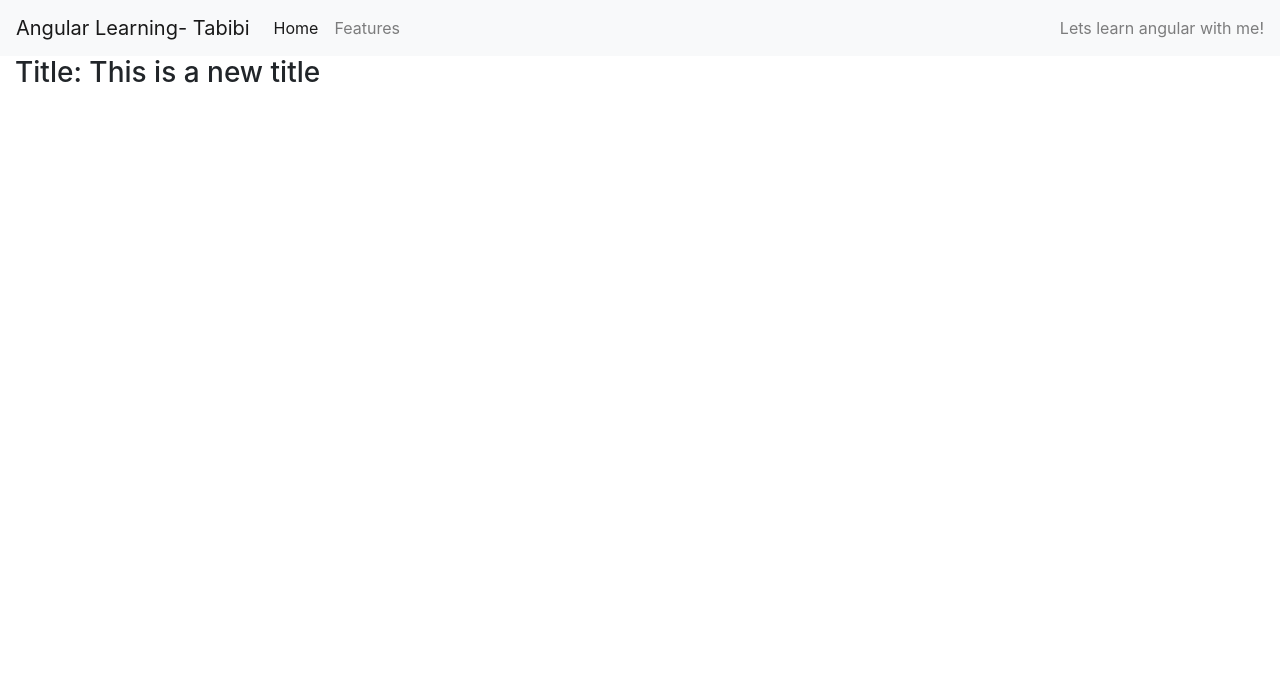
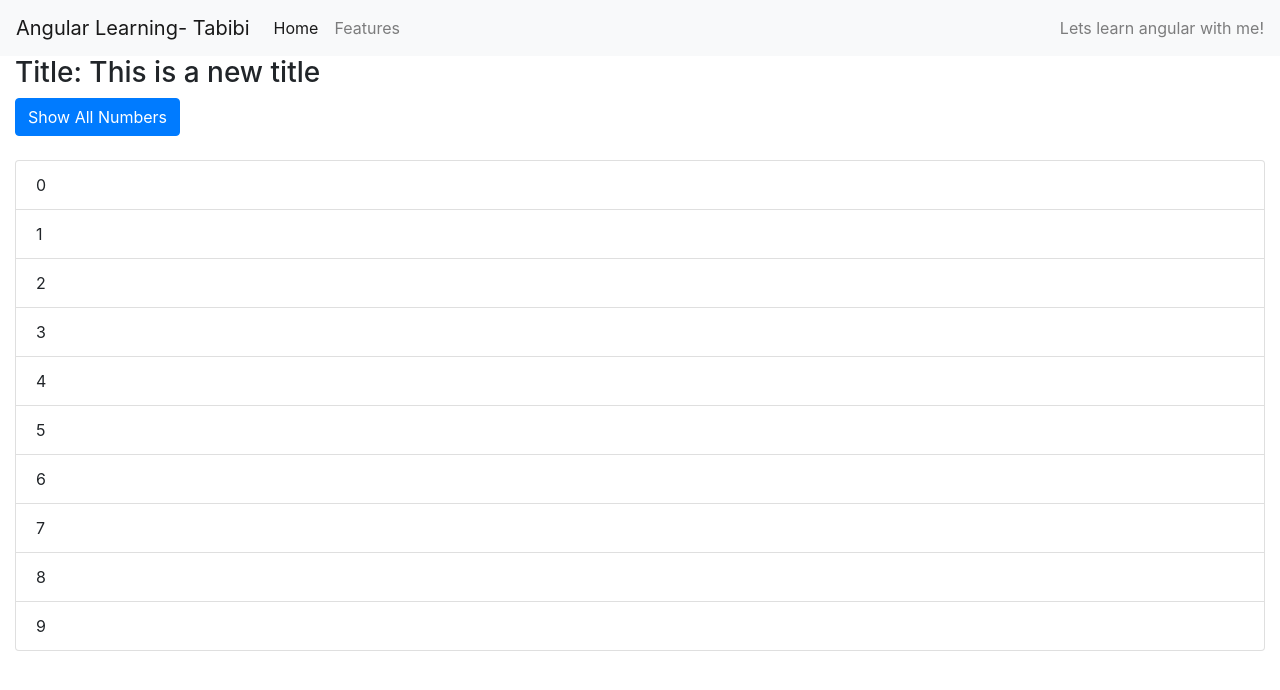
Before and after one commit to atabibi/angular-learning, an Angular app: page / in a window 1280 px wide. Shown: the top 690 px of the page. Built offline with nearby package versions, Linux system fonts and the light colour scheme.

Commit message:
Complete-ngIf-ngFor

```diff
--- a/src/app/app.component.html
+++ b/src/app/app.component.html
@@ -1,12 +1,15 @@
 <nav class="navbar navbar-expand-lg navbar-light bg-light">
   <a class="navbar-brand" href="#">Angular Learning- Tabibi</a>
-  <button class="navbar-toggler" type="button" data-toggle="collapse" data-target="#navbarText" aria-controls="navbarText" aria-expanded="false" aria-label="Toggle navigation">
+  <button class="navbar-toggler" type="button" data-toggle="collapse" data-target="#navbarText" aria-controls="navbarText"
+    aria-expanded="false" aria-label="Toggle navigation">
     <span class="navbar-toggler-icon"></span>
   </button>
   <div class="collapse navbar-collapse" id="navbarText">
     <ul class="navbar-nav mr-auto">
       <li class="nav-item active">
-        <a class="nav-link" href="#">Home <span class="sr-only">(current)</span></a>
+        <a class="nav-link" href="#">Home
+          <span class="sr-only">(current)</span>
+        </a>
       </li>
       <li class="nav-item">
         <a class="nav-link" href="#">Features</a>
@@ -18,8 +21,30 @@
   </div>
 </nav>
 
-<div class="row container-fluid">
-  <div class="col-md-12">
-    <h3>Title: This is a new title</h3>
+<div class="container-fluid">
+  <div class="row">
+    <div class="col-md-12">
+      <h3>Title: This is a new title</h3>
+      <button (click)="showOnlyOdd = !showOnlyOdd" type="button" class="btn btn-primary">
+        {{showOnlyOdd ? 'Only Show Odd Numbers' : 'Show All Numbers'}}
+      </button>
+    </div>
+  </div>
+  <br>
+  <div class="row">
+    <div class="col-md-12">
+      <ul class="list-group">
+        <li *ngFor="let n of numbers" class="list-group-item">
+          <div *ngIf="showOnlyOdd">
+            <p *ngIf="(n % 2) != 0">
+              {{n}}
+            </p>
+          </div>
+          <div *ngIf="!showOnlyOdd">
+            {{n}}
+          </div>
+        </li>
+      </ul>
+    </div>
   </div>
 </div>
--- a/src/app/app.component.ts
+++ b/src/app/app.component.ts
@@ -7,4 +7,6 @@ import { Component } from '@angular/core';
 })
 export class AppComponent {
   title = 't02';
+  numbers = [0, 1, 2, 3, 4, 5, 6, 7, 8, 9];
+  showOnlyOdd = false;
 }
```
